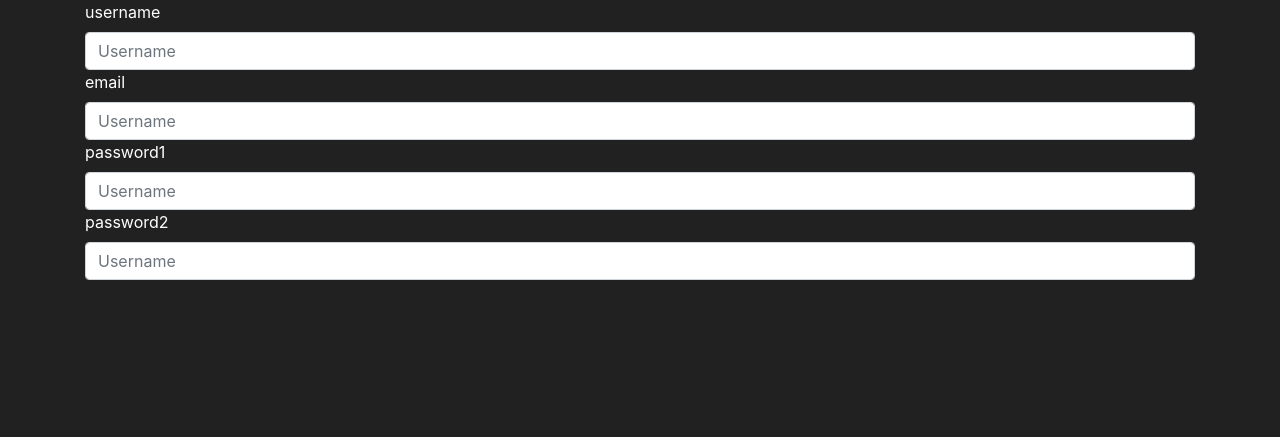
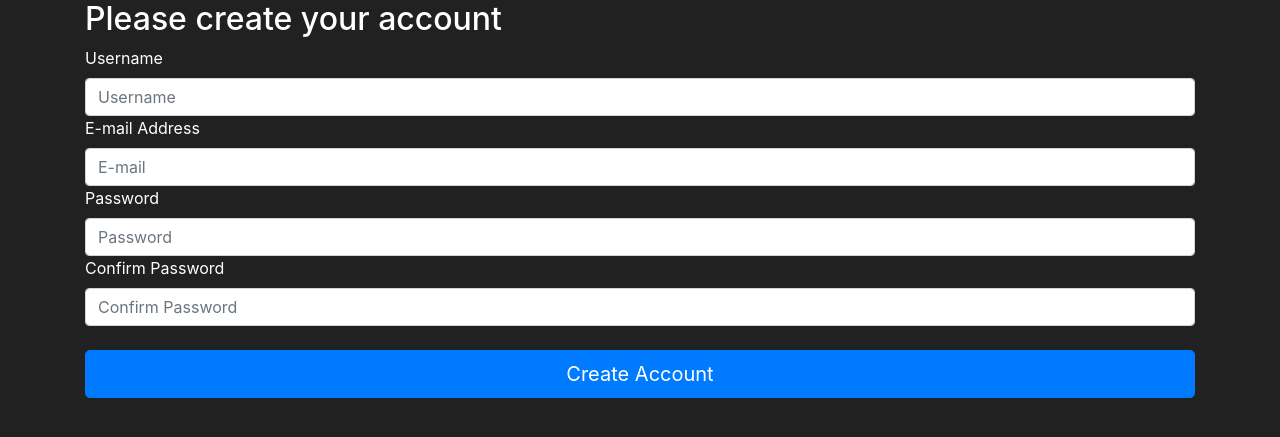
Before and after one commit to T3rex/Flashmarket, a Flask app: page /register in a window 1280 px wide. Shown: the part 56-493 px from the top of the page. Run offline with Flask 2, Linux system fonts and the light colour scheme; some libraries are stand-ins or nearby versions.

Commit message:
Added form funcionality

```diff
--- a/market/forms.py
+++ b/market/forms.py
@@ -3,8 +3,8 @@ from wtforms import StringField, PasswordField, SubmitField
 
 
 class RegisterForm(FlaskForm):
-    username = StringField(label='username')
-    email_address = StringField(label='email')
-    password1 = PasswordField(label='password1')
-    password2 = PasswordField(label='password2')
-    submit = SubmitField(label='submit')
+    username = StringField(label='Username')
+    email_address = StringField(label='E-mail Address')
+    password1 = PasswordField(label='Password')
+    password2 = PasswordField(label='Confirm Password')
+    submit = SubmitField(label='Create Account')
--- a/market/templates/register.html
+++ b/market/templates/register.html
@@ -7,14 +7,19 @@ Register Page
 {% block content %}
     <div class="container">
         <form method="POST" class="form-register" style="color:white">
+            <h2>
+                Please create your account
+            </h2>
             {{form.username.label()}}
             {{form.username(class="form-control", placeholder="Username")}}
             {{form.email_address.label()}}
-            {{form.email_address(class="form-control", placeholder="Username")}}
+            {{form.email_address(class="form-control", placeholder="E-mail")}}
             {{form.password1.label()}}
-            {{form.password1(class="form-control", placeholder="Username")}}
+            {{form.password1(class="form-control", placeholder="Password")}}
             {{form.password2.label()}}
-            {{form.password2(class="form-control", placeholder="Username")}}
+            {{form.password2(class="form-control", placeholder="Confirm Password")}}
+            <br>
+            {{form.submit(class="btn btn-lg btn-block btn-primary form-submit")}}
         </form>
     </div>
 {% endblock %}
```
